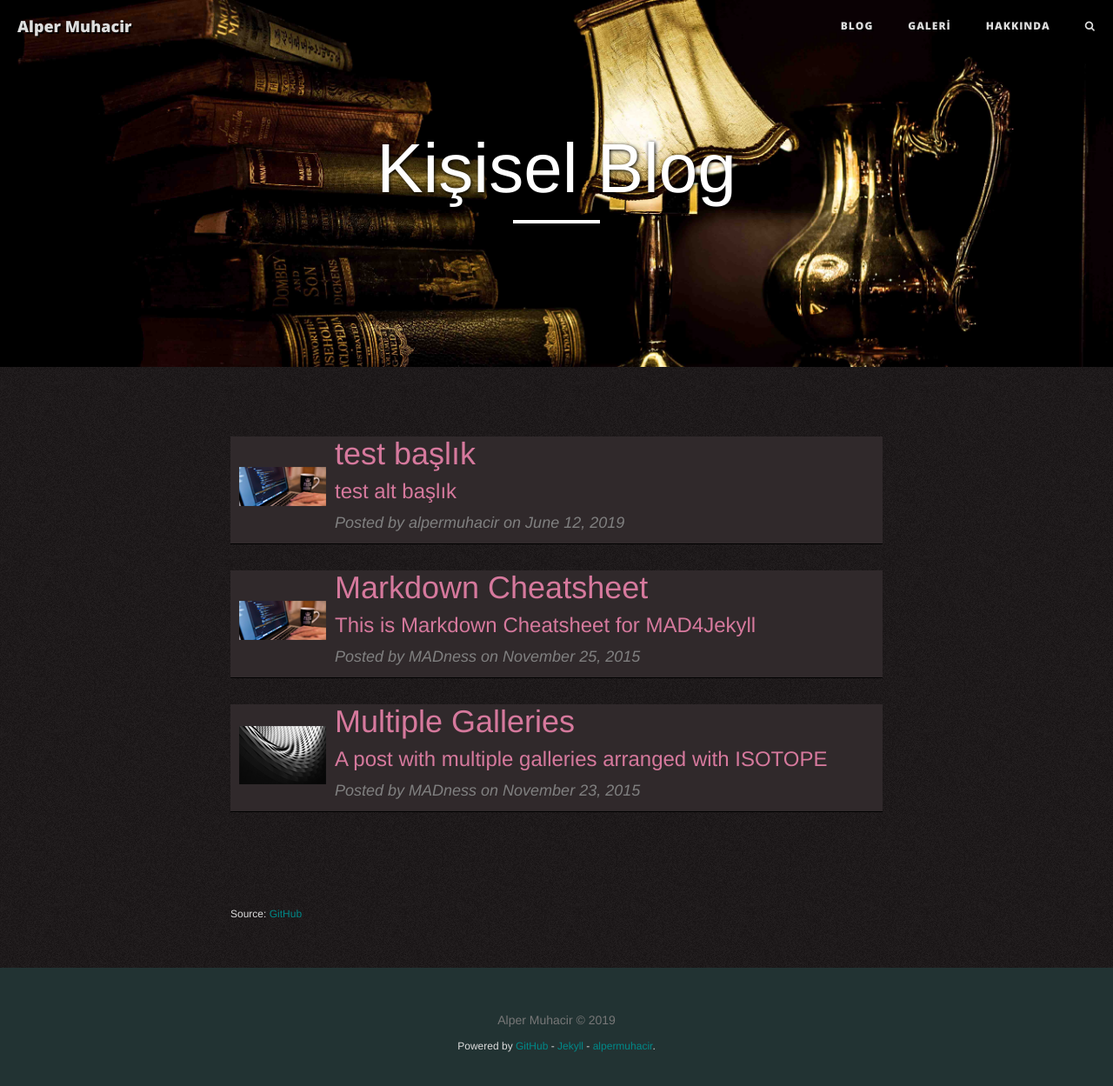
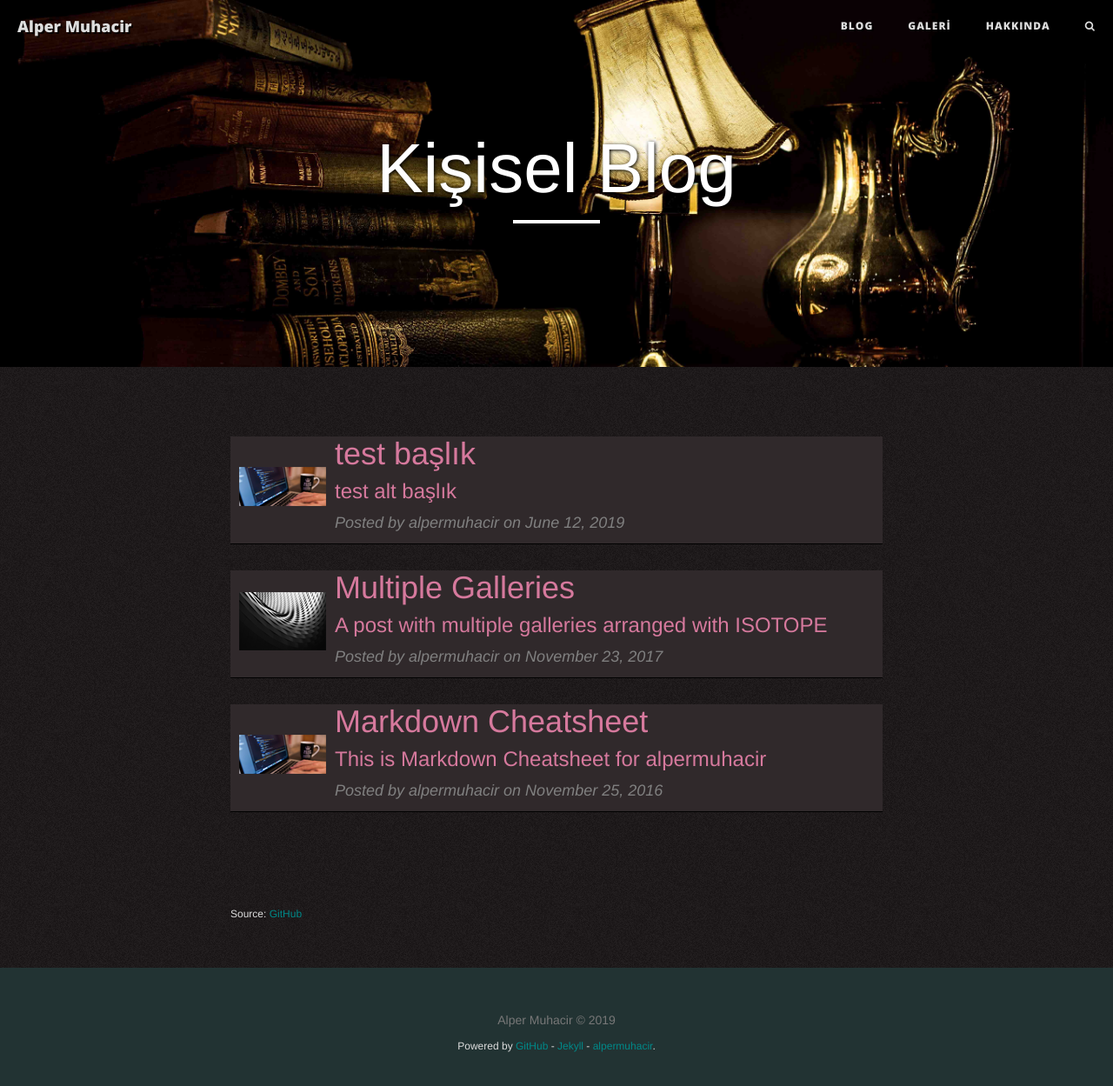
Before and after one commit to naimalpermuhacir/naimalpermuhacir.github.io, a Jekyll site: the page built from writing/index.html, in a window 1280 px wide and 1287 px high. Shown: the top 1249 px of the window at 87% size. Built offline with Jekyll 4.4.1, drawn with Linux system fonts in a browser that asks for light colours; nearby versions of some CDN libraries; the list of posts is cut into pages by our own code.

Commit message:
all md files are sorting test

```diff
--- a/_posts/2016-11-25-markdown-cheatsheet.md
+++ b/_posts/2016-11-25-markdown-cheatsheet.md
@@ -1,16 +1,16 @@
 ---
 layout: post
 title: Markdown Cheatsheet
-subtitle: This is Markdown Cheatsheet for MAD4Jekyll
-date:       2015-11-25 12:00:00
-author:     "MADness"
+subtitle: This is Markdown Cheatsheet for alpermuhacir
+date:       2016-11-25 12:00:00
+author:     "alpermuhacir"
 header-img: "assets/owner/blog/header/post-bg-02.jpg"
 thumbnail: /assets/owner/blog/thumbs/thumb02.png
 tags: [tag-name-one, tag-name-two]
 categories: [cat01, cat02]
 ---
 
-> This is Markdown Cheatsheet for **MAD4Jekyll**, this Jekyll theme. Please check the raw content of this file for the markdown usage.
+> This is Markdown Cheatsheet for **alpermuhacir**, this Jekyll theme. Please check the raw content of this file for the markdown usage.
 
 ## Typography Elements
 
--- a/_posts/2017-11-23-multiple-galleries.md
+++ b/_posts/2017-11-23-multiple-galleries.md
@@ -2,8 +2,8 @@
 layout:     post
 title:      "Multiple Galleries"
 subtitle:   "A post with multiple galleries arranged with ISOTOPE"
-date:       2015-11-23 12:00:00
-author:     "MADness"
+date:       2017-11-23 12:00:00
+author:     "alpermuhacir"
 header-img: "assets/owner/blog/header/post-bg-01.jpg"
 thumbnail: /assets/owner/blog/thumbs/thumb01.png
 tags: [tag-name-one, tag-name-two]
@@ -13,23 +13,23 @@ share: false
 gallery1:
   - image_path: /assets/owner/blog/galleries/g01/bg1.jpg
     image-caption: IMAGE TITLE
-    image-copyright: © MADness
+    image-copyright: © alpmhcr
   - image_path: /assets/owner/blog/galleries/g01/bg2.jpg
     image-caption: IMAGE TITLE
-    image-copyright: © MADness
+    image-copyright: © alpmhcr
   - image_path: /assets/owner/blog/galleries/g01/bg3.jpg
     image-caption: IMAGE TITLE
-    image-copyright: © MADness
+    image-copyright: © alpmhcr
 gallery2:
   - image_path: /assets/owner/blog/galleries/g02/bg1.jpg
     image-caption: IMAGE TITLE
-    image-copyright: © MADness
+    image-copyright: © alpmhcr
   - image_path: /assets/owner/blog/galleries/g02/bg2.jpg
     image-caption: IMAGE TITLE
-    image-copyright: © MADness
+    image-copyright: © alpmhcr
   - image_path: /assets/owner/blog/galleries/g02/bg3.jpg
     image-caption: IMAGE TITLE
-    image-copyright: © MADness
+    image-copyright: © alpmhcr
 ---
 
 <p> Content of your post HERE </p>
```
